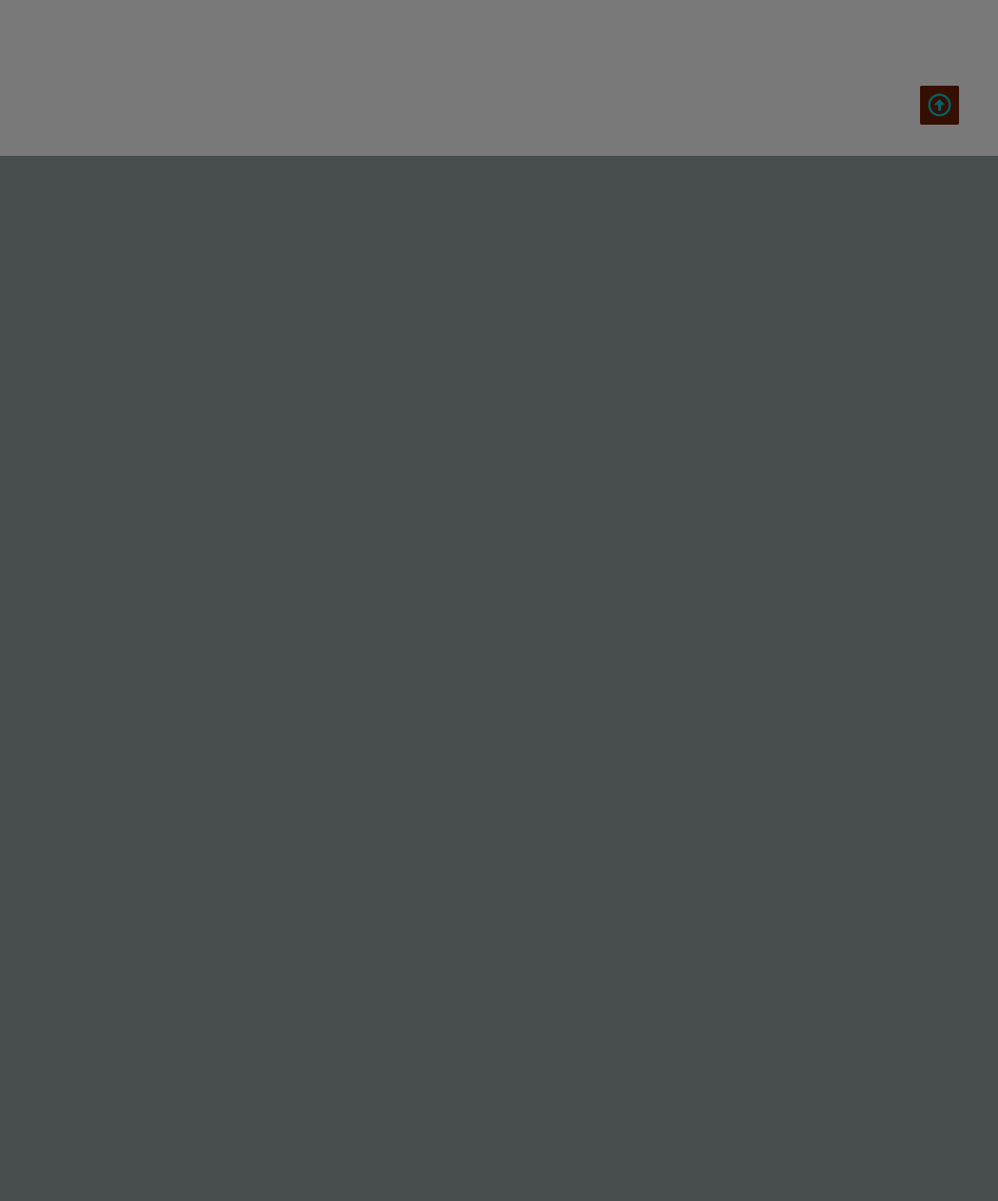
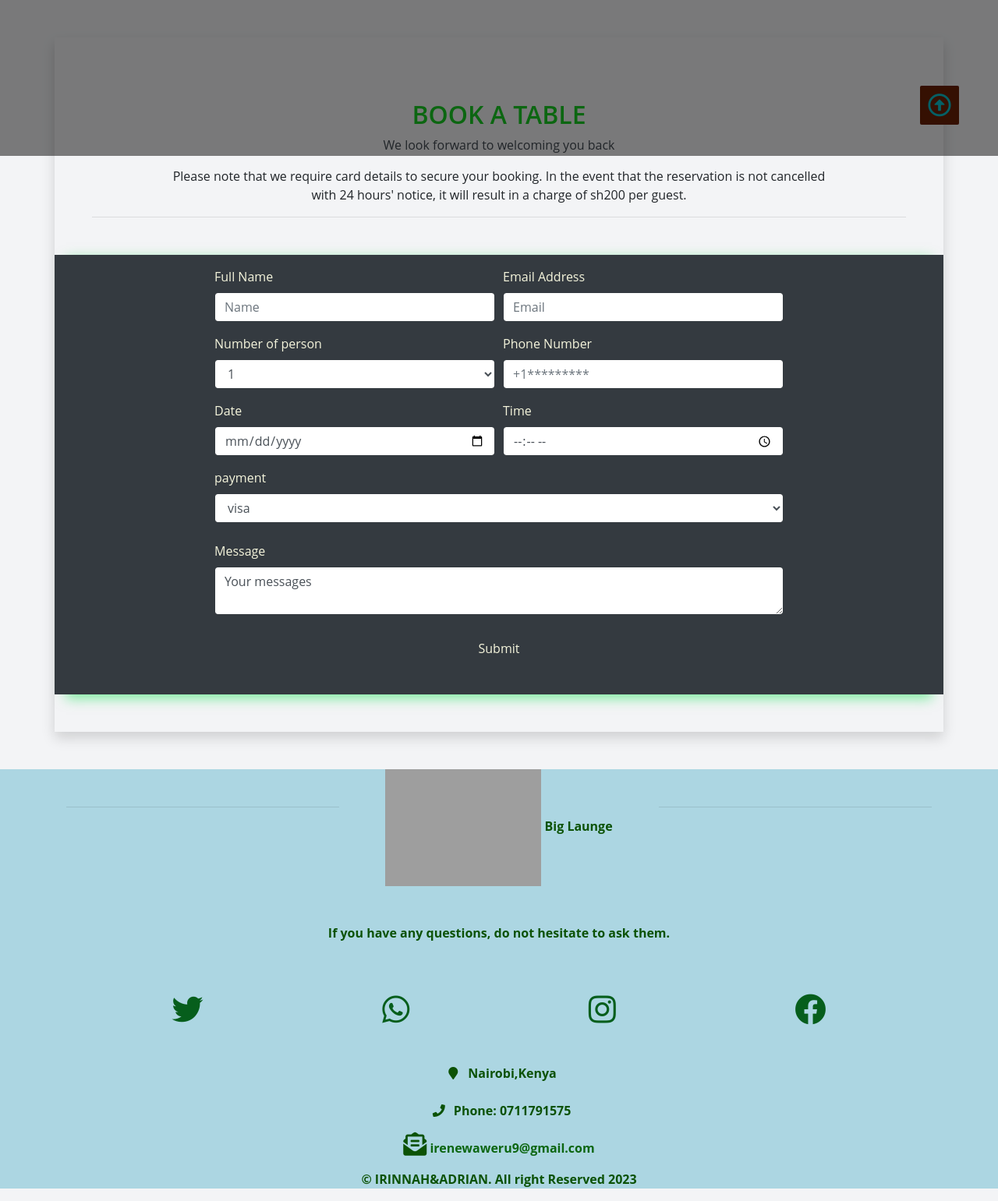
Before and after one commit to irenenjoki/RMWS, a PHP site: page /reservation.html in a window 1280 px wide. Shown: the part 600-2141 px from the top of the page at 78% size. Before the commit the page ends 800 px from the top, so only its background shows below. Run offline with PHP 8.4, Linux system fonts and the light colour scheme; grey boxes are pictures that could not be loaded.

Commit message:
Add files via upload

```diff
--- a/about.html
+++ b/about.html
@@ -57,7 +57,7 @@
   <!-- about us-->
    <center section class="about">
    	<div class="content">
-      <h1 class="text-black font-weight-bold py-3">
+      <h1 class=" font-weight-bold py-3" style="font-size:1.5cm; color:rgb(216, 13, 47)">
         About Us
       </h1>
    		<img src="https://www.blackenterprise.com/wp-content/blogs.dir/1/files/2016/02/BE_Chef-Banks-White-website.jpg">
--- a/contact.html
+++ b/contact.html
@@ -48,12 +48,15 @@
             <div class="container flex-column d-flex justify-content-center"style=" height: 600px;">
                 <div class="text-center py-4" >
                     <h1 class="text-white py-3">
-                        <span class="font-weight-bold">CONTACT US</span>
+                        <span class="font-weight-bold" style="font-size:1.5cm; color:rgb(216, 13, 47)">CONTACT US</span>
                     </h1>
                 </div>
                 <a href="#" class="gotoupbtn"><i class="far fa-arrow-alt-circle-up"></i></a>
             </div>
         </div>
     </header>
+    <script src="https://code.jquery.com/jquery-3.5.1.slim.min.js" integrity="sha384-DfXdz2htPH0lsSSs5nCTpuj/zy4C+OGpamoFVy38MVBnE+IbbVYUew+OrCXaRkfj" crossorigin="anonymous"></script>
+    <script src="https://cdn.jsdelivr.net/npm/bootstrap@4.6.0/dist/js/bootstrap.min.js" integrity="sha384-+YQ4JLhjyBLPDQt//I+STsc9iw4uQqACwlvpslubQzn4u2UU2UFM80nGisd026JF" crossorigin="anonymous"></script>
+    <script src="scripts.js"></script>
 </body>
 </html>
--- a/reservation.html
+++ b/reservation.html
@@ -59,5 +59,130 @@
         </div>
       </header>
 
+      <section>
+        <div class="container shadow py-5 my-5">
+          <div class="row py-3">
+            <div class="col-12 text-center px-md-5 px-sm-2 py-3">
+              <h2 style="font-weight: 600;">BOOK A TABLE</h2>
+              <p>We look forward to welcoming you back</p>
+              <p class="px-md-5 px-sm-2 mx-5">Please note that we require card details to secure your booking. In the event that the reservation is not cancelled with 24 hours' notice, it will result in a charge of sh200 per guest.</p>
+              <hr>
+            </div>
+          </div> <!--row end-->
+          <div class="form">
+          <div class="row py-3 justify-content-center bg-dark ">
+            <div class="col-md-8 col-sm-12">
+              <form method="post"action="forms.php">
+                <div class="form-row">
+                  <div class="col-md-6 mb-3">
+                    <label style="color: beige;" for="name">Full Name</label>
+                    <input type="text" class="form-control border-dark" placeholder="Name" required>
+                  </div>
+                  <div class="col-md-6 mb-3">
+                    <label style="color: beige;"for="email">Email Address</label>
+                    <input type="email" class="form-control border-dark" placeholder="Email" required>
+                  </div>
+                </div> <!--form-row end-->
+                <div class="form-row">
+                  <div class="col-md-6 mb-3">
+                    <label style="color: beige;"for="numberOfPerson">Number of person</label>
+                    <select class="form-control border-dark" aria-placeholder="Number of person" required>
+                      <option>1</option>
+                      <option>2</option>
+                      <option>3</option>
+                      <option>4</option>
+                      <option>5</option>
+                      <option>6</option>
+                      <option>7</option>
+                      <option>8</option>
+                      <option>9</option>
+                      <option>10</option>
+                    </select>
+                  </div>
+                  <div class="col-md-6 mb-3">
+                    <label style="color: beige;"for="phoneNumber">Phone Number</label>
+                    <input type="tel" class="form-control border-dark" placeholder="+1*********" required>
+                  </div>
+                </div> <!--form-row end-->
+                <div class="form-row">
+                  <div class="col-md-6 mb-3">
+                    <label style="color: beige;"for="date">Date</label>
+                    <input type="date" class="form-control border-dark" required>
+                  </div>
+                  <div class="col-md-6 mb-3">
+                    <label style="color: beige;"for="time">Time</label>
+                    <input type="time" class="form-control border-dark" required>
+                  </div>
+                </div><!--form-row end-->
+                <div class="form-row">
+                  <div class="col-12 p-12">
+                    <label style="color: beige;"for="payment">payment</label>
+      <select class="form-control border-dark" aria-placeholder="payment" required>
+        <option>visa</option>
+        <option>mastercard</option>
+        <option>cash</option>
+        <option>paypal</option>
+      </select>
+    </div>
+    </div><br>
+                <div class="form-row">
+                  <div class="col-md-12 col-sm-12">
+                    <label style="color: beige;"for="message">Message</label>
+                    <textarea name="" class="form-control border-dark">Your messages</textarea>
+                  </div>
+                </div> <!--form-row end-->
+                <div class="form-row justify-content-center py-3">
+                  <div class="col-6 p-2">
+                    <button style="color: beige;"type="submit" class="col-12 btn border-dark custom-btn">Submit</button>
+                  </div>
+                </div>
+              </form>
+            </div>
+          </div> <!--row end-->
+        </div>
+      </div>
+      </section>
+
+      <!-- footer 4-->
+      <div>
+        <footer>
+          <div class="container">
+            <div class="row">
+              <div class="col-lg-4 col-md-12 text-center">
+                <hr class="pt-5 mt-5">
+              </div>
+              <div class="col-lg-4 col-md-12 text-center">
+                <img src="https://as2.ftcdn.net/v2/jpg/04/49/08/29/1000_F_449082911_6ZdzRkrvCiMWc0NtKPssWj0F4INYF2Da.jpg" height="150" alt="Your choise logo">
+            <span>Big Launge</span>
+              </div>
+              <div class="col-lg-4 col-md-12 text-center">
+                <hr class="pt-5 mt-5">
+              </div>
+            </div> <!--row end--><br><br>
+            <p>If you have any questions, do not hesitate to ask them.</p>
+        <div class="row justify-content-center">
+          <div class="col-md-9 col-sm-10 px-2 py-3">
+            <div class="d-flex justify-content-between py-3 my-2">
+            <a href="https://twitter.com/irinnahrin" class="icon-link"><i class="fab fa-twitter"></i></a>
+                  <a href="https://web.whatsapp.com/" class="icon-link"><i class="fab fa-whatsapp"></i></a>
+                  <a href="https://www.instagram.com/irene.waweru.100/" class="icon-link"><i class="fab fa-instagram"></i></a>
+                  <a href="www.facebook.com" class="icon-link"><i class="fab fa-facebook"></i></a>
+            </div>
+          </div>
+          </div>
+            <i class="fa fa-map-marker w3-text-red" style="width:30px"></i> Nairobi,Kenya<br><br>
+            <i class="fa fa-phone w3-text-red" style="width:30px"></i> Phone: 0711791575<br>
+            <div class="py-2 p-1 m-2">
+          <i class="fas fa-envelope-open-text fs-30"></i>
+          <a href="mailto:irenewaweru9@gmail.com"><span class="footer-link-item"> irenewaweru9@gmail.com</span></a>
+          </div>
+            <p id="current-year"></p>
+        </footer>
+    </div> <!--footer end-->
+
+      <script src="https://code.jquery.com/jquery-3.5.1.slim.min.js" integrity="sha384-DfXdz2htPH0lsSSs5nCTpuj/zy4C+OGpamoFVy38MVBnE+IbbVYUew+OrCXaRkfj" crossorigin="anonymous"></script>
+      <script src="https://cdn.jsdelivr.net/npm/popper.js@1.16.1/dist/umd/popper.min.js" integrity="sha384-9/reFTGAW83EW2RDu2S0VKaIzap3H66lZH81PoYlFhbGU+6BZp6G7niu735Sk7lN" crossorigin="anonymous"></script>
+      <script src="https://cdn.jsdelivr.net/npm/bootstrap@4.6.0/dist/js/bootstrap.min.js" integrity="sha384-+YQ4JLhjyBLPDQt//I+STsc9iw4uQqACwlvpslubQzn4u2UU2UFM80nGisd026JF" crossorigin="anonymous"></script>
+      <script src="scripts.js"></script>
 </body>
 </html>
--- a/scripts.js
+++ b/scripts.js
@@ -14,7 +14,7 @@ updateDate();
 // Update the date and year every second
 setInterval(updateDate, 1000);
 
-const preloader = document.querySelector("[data-preaload]");
+const preloader = document.querySelector("[data-preload]");
 
 window.addEventListener("load", function () {
   var preloader = document.getElementById("preloader");
--- a/style.css
+++ b/style.css
@@ -123,7 +123,11 @@ footer{
     height: 100%;
     background-color: rgba(0, 0, 0, 0.5); /* Adjust the alpha value (0.5) for the darkness level */
   }
-
+  .card-menu  img{
+	width: 600px;
+	max-width: 100%;
+	box-shadow: 0 5px 15px 0px rgba(5, 226, 71, 0.5);
+}
 
 /*about*/
 #bg{
@@ -170,24 +174,27 @@ footer{
 }
 
 /* contact us */
-
+h2{
+    color: #0c6611;
+    font-size: xx-large;
+}
 h3{
     color: #0c6611;
 }
 h4{
     color: #0c6611;
 }
-/* Preloader Styles */
+/* Preloader Styles
 #preloader {
     position: fixed;
     width: 100%;
     height: 100%;
-    background: #f79b9b;
+    background: #f8c475;
     z-index: 10;
     display: grid;
     justify-content: center;
     align-items: center;
-    transition: opacity 5s;
+    transition: opacity 500s;
 }
 
 .preload > * { transition: var(--transition-1); }
@@ -195,7 +202,7 @@ h4{
 .preload.loaded > * { opacity: 0; }
 
 .preload.loaded {
-  transition-delay: 250ms;
+  transition-delay: 250s;
   transform: translateY(100%);
 }
 .circle {
@@ -205,7 +212,7 @@ h4{
     border: 3px solid var(--white);
     border-block-start-color: var(--smoky-black-3);
     margin-block-end: 45px;
-    animation: rotate360 1s linear infinite;
+    animation: rotate360 150s linear infinite;
   }
 #loader {
     border: 4px solid #382b2b;
@@ -213,7 +220,7 @@ h4{
     border-radius: 50%;
     width: 40px;
     height: 40px;
-    animation: spin 20s linear infinite;
+    animation: spin 2000s linear infinite;
 }
 .loaded #preloader {
     opacity: 0;
@@ -238,11 +245,52 @@ h4{
     background-clip: text;
     -webkit-background-clip: text;
     -webkit-text-stroke: 0.5px var(--eerie-black-3);
-    animation: loadingText linear 22s infinite;
+    animation: loadingText linear 220s infinite;
   }
 
 
 @keyframes loadingText {
     0% { background-position: 100%; }
     100% { background-position: 0%; }
-  }
+  }*/
+
+  /*scrollbar*/
+  /* Customize the scrollbar */
+/* For webkit-based browsers like Chrome and Safari */
+
+/* Width and height of the scrollbar thumb */
+::-webkit-scrollbar {
+    width: 5px;
+    height: 7px;
+}
+
+/* Track (background of the scrollbar) */
+::-webkit-scrollbar-track {
+    background:transparent; /* Change the background color */
+}
+
+/* Scrollbar thumb (the draggable part) */
+::-webkit-scrollbar-thumb {
+    background: #131212; /* Change the color of the thumb */
+    border-radius: 6px; /* Add rounded corners */
+}
+
+/* On hover, the thumb will have a different color */
+::-webkit-scrollbar-thumb:hover {
+    background: #555;
+}
+
+.form{
+    box-shadow: 0 5px 15px 0px rgba(5, 226, 71, 0.5);
+}
+
+    .reviews .content img:hover{
+        width: 630px;
+        max-width: 130%;
+    }
+    .reviews{
+        box-shadow: 0 5px 15px 0px rgba(5, 226, 71, 0.5);
+    }
+    .index{
+        box-shadow: 0 5px 15px 0px rgba(5, 226, 71, 0.5);
+    }
```
Also changed, not shown: index.html (+31 -6 lines), menu.html (+43 -0 lines).
